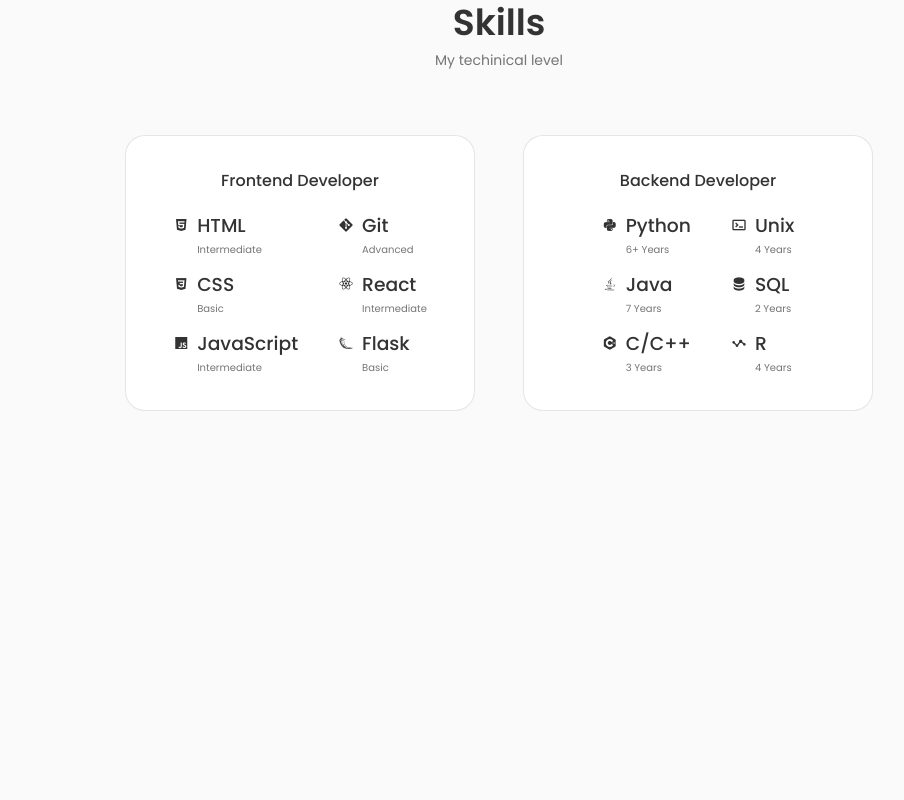
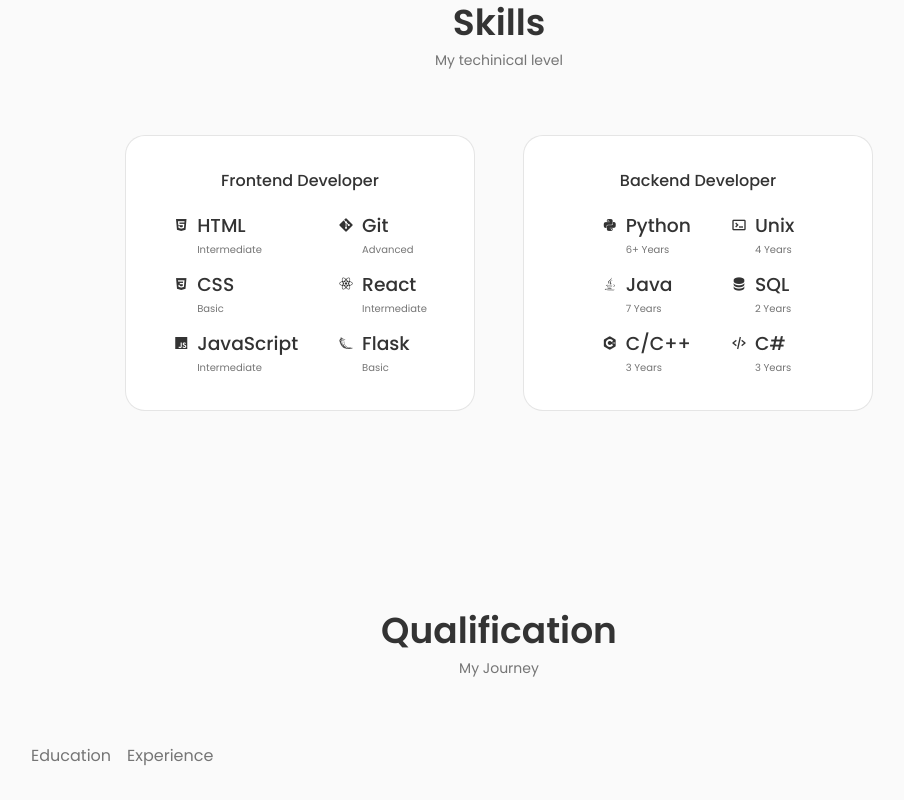
Before and after one commit to victor-hugo-dc/victor-hugo-dc.github.io, a React (Create React App) app: page / in a window 1280 px wide. Shown: the part 1571-2371 px from the top of the page, without its empty margins (141-1045 px from the left). Before the commit the page ends 2014 px from the top, so only its background shows below. Built offline with nearby package versions, Linux system fonts and the light colour scheme; the HTML template or start-up script is replaced by a standard one.

Commit message:
add C# as a skill

```diff
--- a/public/index.html
+++ b/public/index.html
@@ -11,6 +11,8 @@
     />
     <link href='https://unpkg.com/boxicons@2.1.4/css/boxicons.min.css' rel='stylesheet'>
     <link rel="stylesheet" href="https://unicons.iconscout.com/release/v4.0.0/css/line.css">
+    <!-- <link rel="stylesheet" href="https://cdnjs.cloudflare.com/ajax/libs/font-awesome/5.15.3/css/all.min.css"/> -->
+
 
     <title>React App</title>
   </head>
--- a/src/App.js
+++ b/src/App.js
@@ -3,6 +3,7 @@
 import Header from './components/header/Header';
 import Home from './components/home/Home';
 import Skills from './components/skills/Skills';
+import Qualification from './components/qualification/Qualification';
 
 function App() {
   return (
@@ -12,6 +13,7 @@
         <Home/>
         <About/>
         <Skills/>
+        <Qualification/>
       </main>
     </>
   );
--- /dev/null
+++ b/src/components/qualification/Qualification.jsx
@@ -0,0 +1,28 @@
+import React from 'react';
+import "./qualification.css"
+
+const Qualification = () => {
+  return (
+    <section className="qualification section">
+        <h2 className="section__title">
+            Qualification
+        </h2>
+        <span className="section__subtitle">
+            My Journey
+        </span>
+
+        <div className="qualification__container container">
+            <div className="qualification__tabs">
+                <div className="qualification__button button--flex qualification__active">
+                    <i className="uil uil-graduation-cap qualification__icon"></i> Education
+                </div>
+                <div className="qualification__button button--flex">
+                    <i className="uil uil-briefcase-alt qualification__icon"></i> Experience
+                </div>
+            </div>
+        </div>
+    </section>
+  );
+};
+
+export default Qualification;
--- a/src/components/skills/Backend.jsx
+++ b/src/components/skills/Backend.jsx
@@ -54,10 +54,13 @@
                 </div>
 
                 <div className="skills__data">
-                    <i class='bx bx-stats'></i>
+                    {/* <i class='bx bx-stats'></i> */}
+                    <i class='bx bx-code-alt'></i>
+                    {/* <i class="fa fa-code"></i> */}
+
                     <div>
-                        <h3 className="skills__name">R</h3>
-                        <span className="skills__level">4 Years</span>
+                        <h3 className="skills__name">C#</h3>
+                        <span className="skills__level">3 Years</span>
                     </div>
                 </div>
 
```
Also changed, not shown: src/components/qualification/qualification.css (added).
